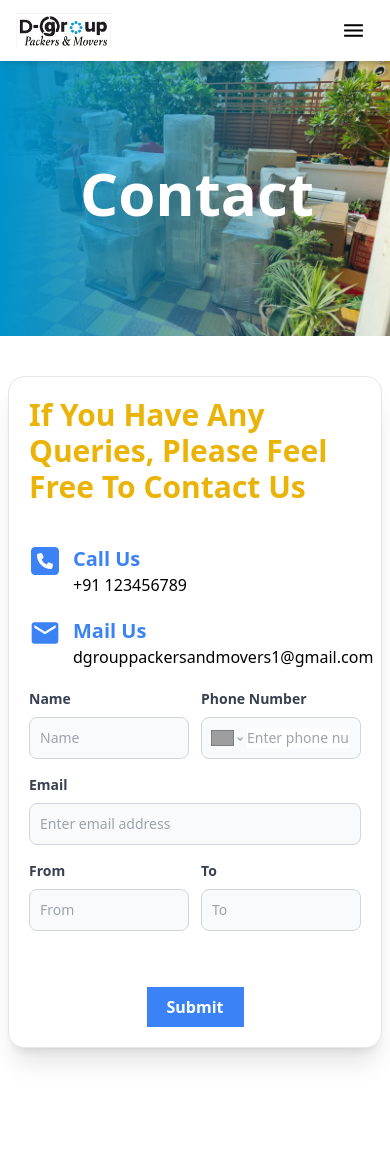
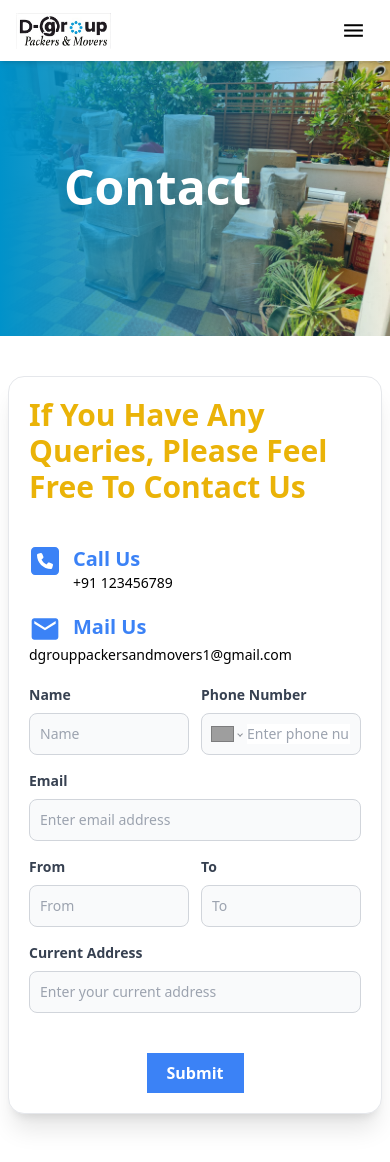
Before and after one commit to Pintu130/dgroup, a React (Create React App) app: page /contact in a window 390 px wide. Before the commit the page ends 1096 px from the top, so only its background shows below. Built offline with nearby package versions, Linux system fonts and the light colour scheme; grey boxes are pictures that could not be loaded.

Commit message:
contact page done

```diff
--- a/src/common/SubHeader.jsx
+++ b/src/common/SubHeader.jsx
@@ -5,7 +5,7 @@ const SubHeader = ({img,text}) => {
     <div>
         <div className="relative bg-custom h-72 w-full">
           <div className="absolute inset-0 bg-gradient-to-l from-transparent to-customBlue opacity-100"></div>
-          <div className='absolute mx-20 md:mx-28 text-white font-bold text-6xl text-center top-[40%]' data-aos="fade-up">{text}</div>
+          <div className='absolute mx-16 md:mx-28 text-white font-bold text-5xl md:text-6xl text-center top-[40%]' data-aos="fade-up">{text}</div>
           <div className="flex justify-center items-center h-full w-full">
             <img
               src={img}
--- a/src/page/Contact.jsx
+++ b/src/page/Contact.jsx
@@ -6,8 +6,9 @@ import { FaSquarePhone } from "react-icons/fa6";
 import { MdEmail } from "react-icons/md";
 import CommonInputField from "../common/CommonInputField";
 import { isValidPhoneNumber } from "react-phone-number-input";
-import emailjs from '@emailjs/browser';
-import { toast } from "react-toastify";
+import emailjs from "@emailjs/browser";
+import { ToastContainer, toast } from 'react-toastify';
+import 'react-toastify/dist/ReactToastify.css';
 const Contact = () => {
   const [formData, setFormData] = useState({
     name: "",
@@ -15,6 +16,7 @@ const Contact = () => {
     email: "",
     from: "",
     to: "",
+    address:""
   });
   const [errors, setErrors] = useState({});
 
@@ -55,6 +57,7 @@ const Contact = () => {
     if (!formData.email) newErrors.email = "Email is required";
     if (!formData.from) newErrors.from = "From location is required";
     if (!formData.to) newErrors.to = "To location is required";
+    if (!formData.address) newErrors.address = "Current address is required";
     return newErrors;
   };
 
@@ -94,11 +97,10 @@ const Contact = () => {
       email: formData.email,
       from: formData.from,
       to: formData.to,
+      address: formData.address,
     };
 
-    emailjs
-      .send(serviceId, templateId, templateParams, publicKey)
-      .then(
+    emailjs.send(serviceId, templateId, templateParams, publicKey).then(
       () => {
         toast.success("Message sent successfully!");
         // Reset form data after successful submission
@@ -108,17 +110,14 @@ const Contact = () => {
           email: "",
           from: "",
           to: "",
+          address:""
         });
       },
       (error) => {
         toast.error("Failed to send message, please try again later.");
       }
     );
-
-    console.log("Form submitted", formData);
-
   };
-
 
   return (
     <div className="my-12">
@@ -138,19 +137,28 @@ const Contact = () => {
                 </p>
                 <div>
                   <p className="text-xl font-semibold text-blue-500">Call Us</p>
-                  <p className="cursor-pointer"> +91 123456789</p>
+                  <p className="text-sm md:text-base cursor-pointer">
+                    +91 123456789
+                  </p>
                 </div>
               </div>
+              <div className="">
                 <div className="flex gap-3">
                   <p className="text-blue-500">
                     <MdEmail className="h-8 md:h-11 w-8 md:w-11" />
                   </p>
                   <div>
-                  <p className="text-xl font-semibold text-blue-500">Mail Us</p>
-                  <p className="cursor-pointer">
+                    <p className="text-xl font-semibold text-blue-500">
+                      Mail Us
+                    </p>
+                    <p className="text-sm md:text-base cursor-pointer hidden md:block">
                       dgrouppackersandmovers1@gmail.com
                     </p>
                   </div>
+                </div>
+                <p className="text-sm md:text-base cursor-pointer block md:hidden">
+                  dgrouppackersandmovers1@gmail.com
+                </p>
               </div>
             </div>
           </div>
@@ -202,6 +210,18 @@ const Contact = () => {
                 error={errors.to}
               />
             </div>
+
+            <CommonInputField
+              label="Current Address"
+              id="address"
+              placeholder="Enter your current address"
+              required
+              type="address"
+              value={formData.address}
+              onChange={handleChange}
+              error={errors.address}
+            />
+
             <div className="flex justify-center items-center mt-10">
               <button
                 type="submit"
@@ -214,6 +234,7 @@ const Contact = () => {
           </div>
         </div>
       </div>
+      <ToastContainer />
     </div>
   );
 };
--- a/src/page/Home.jsx
+++ b/src/page/Home.jsx
@@ -7,6 +7,8 @@ import Services from "./Services";
 import Choose from "./Choose";
 import Footer from "./Footer/Footer.jsx";
 import HomeCounter from "./HomeCounter.jsx";
+import { ToastContainer, toast } from 'react-toastify';
+import 'react-toastify/dist/ReactToastify.css';
 AOS.init({
   duration: 1000,
 });
```
Lines whose indentation alone changed are shown as unchanged.
